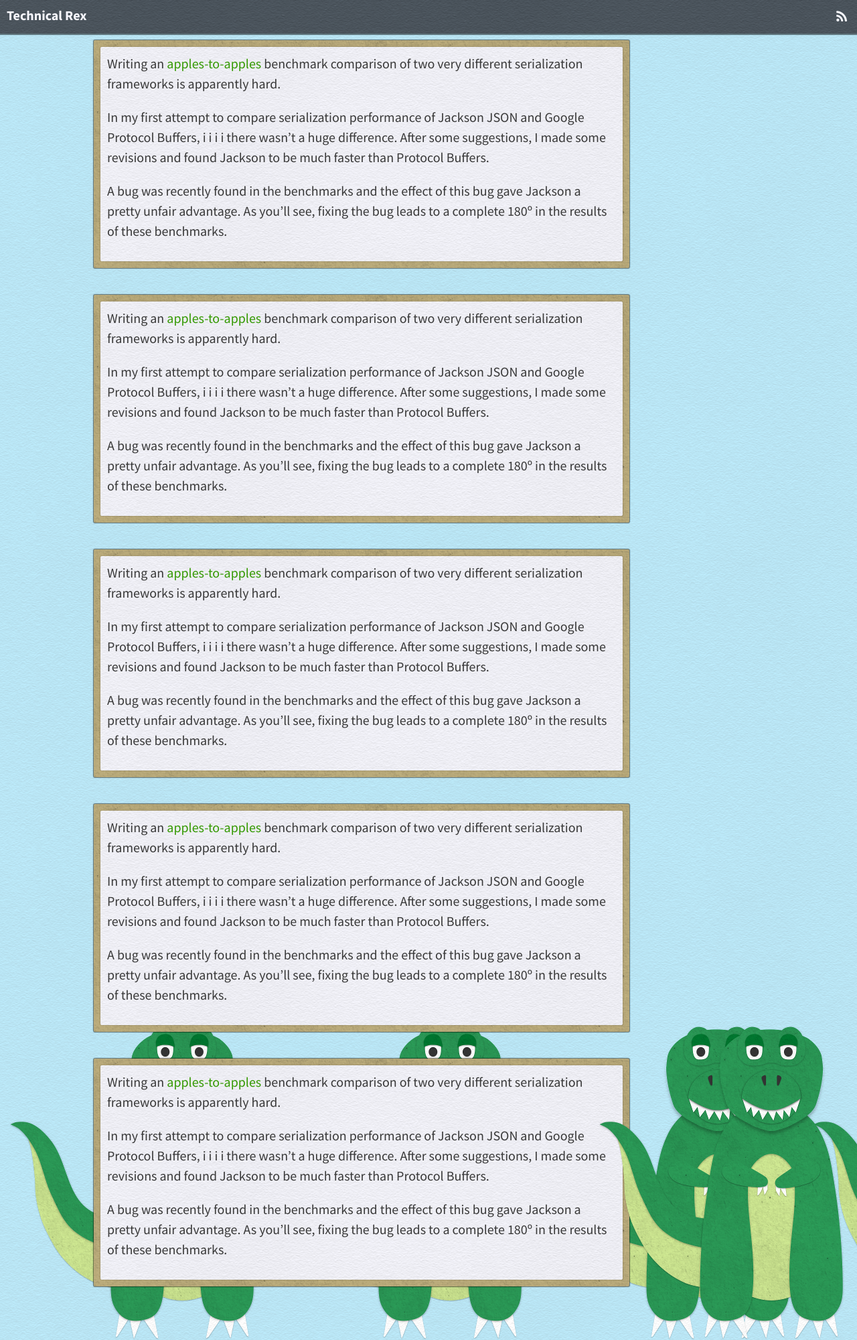
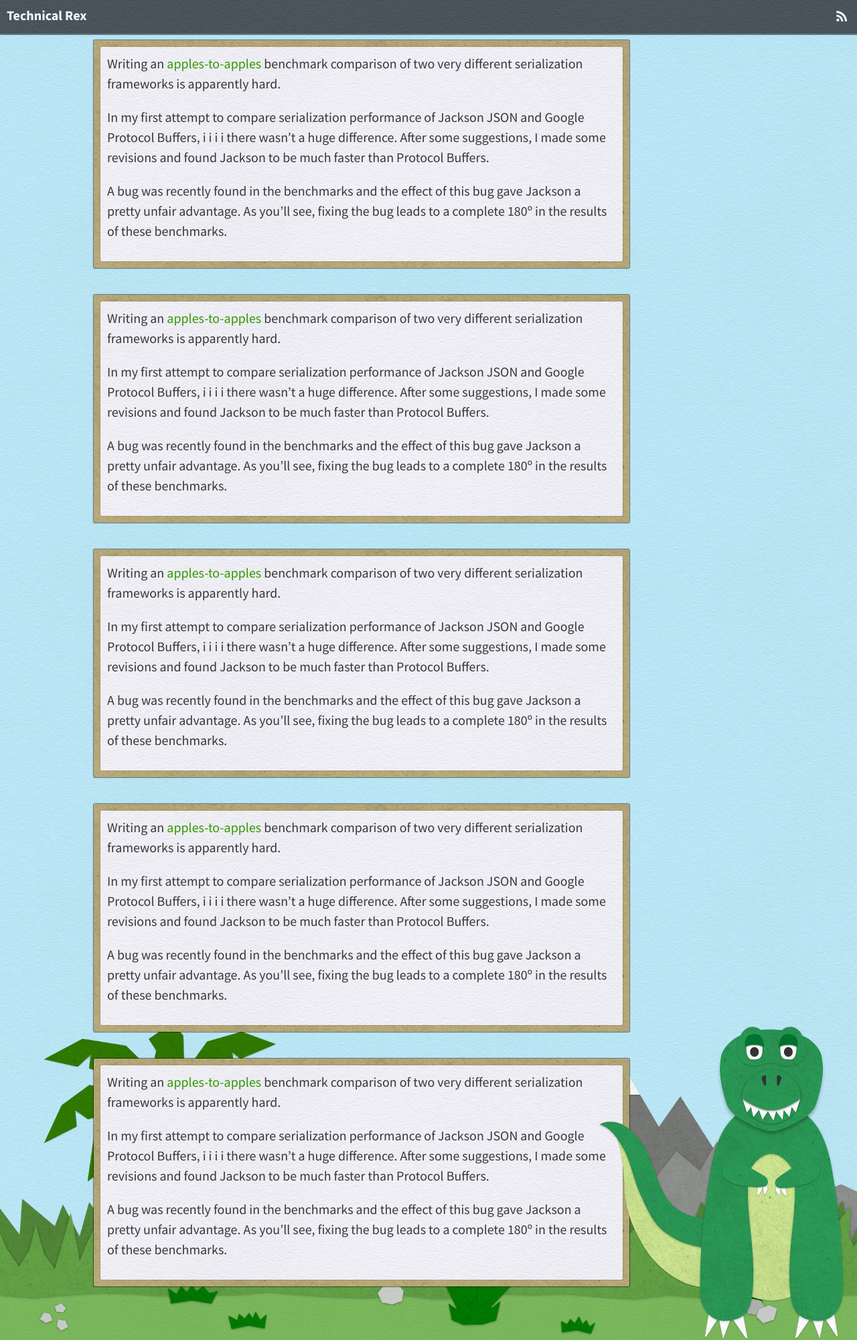
Before and after one commit to technical-rex/technicalrex.com, a Jekyll site: the page built from index.html, in a window 1280 px wide. Shown: the whole page at 67% size. Built offline with Jekyll 4.4.1, drawn with Linux system fonts in a browser that asks for light colours; nearby versions of some CDN libraries.

Commit message:
Added better background image

```diff
--- a/_sass/layouts/_paper.scss
+++ b/_sass/layouts/_paper.scss
@@ -37,7 +37,7 @@
     width: 100%;
     height: 100%;
     overflow: auto;
-    background-image: url(/img/rex/rex-main.png);
+    background-image: url(/img/landscapes/jungle-and-mtn.png);
     background-attachment: fixed;
     background-repeat: repeat-x;
     background-position: left bottom;
```
Also changed, not shown: img/landscapes/jungle-and-mtn.png (added).
